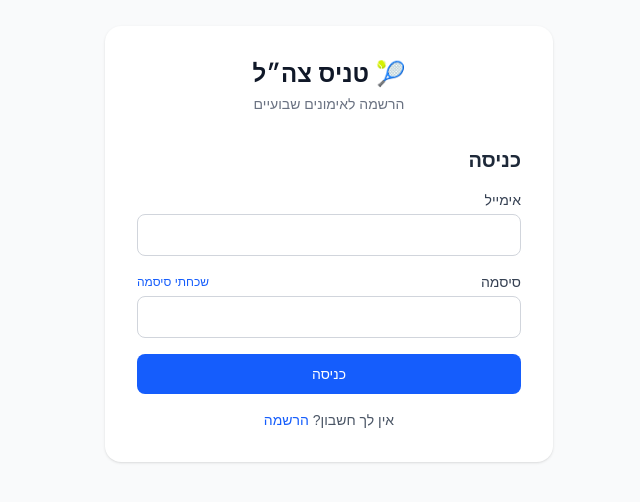
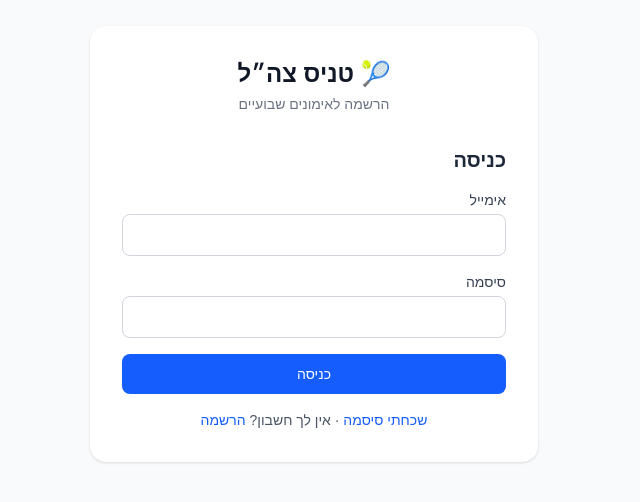
Before and after one commit to DrorArie/idf-tennis, a Next.js app: page /login in a window 1280 px wide. Shown: the part 156-658 px from the top of the page, without its empty margins (400-1040 px from the left). Built offline with nearby package versions, Linux system fonts and the light colour scheme; no server answers.

Commit message:
fix: move forgot password link below submit button so it works

```diff
--- a/app/(auth)/login/page.tsx
+++ b/app/(auth)/login/page.tsx
@@ -43,10 +43,7 @@ export default function LoginPage() {
         />
       </div>
       <div>
-        <div className="flex items-center justify-between mb-1">
-          <label className="text-sm font-medium text-gray-700">סיסמה</label>
-          <Link href="/forgot-password" className="text-xs text-blue-600 hover:underline">שכחתי סיסמה</Link>
-        </div>
+        <label className="block text-sm font-medium text-gray-700 mb-1">סיסמה</label>
         <input
           type="password"
           required
@@ -63,10 +60,10 @@ export default function LoginPage() {
         {loading ? 'מתחבר...' : 'כניסה'}
       </button>
       <p className="text-sm text-center text-gray-600">
+        <Link href="/forgot-password" className="text-blue-600 hover:underline">שכחתי סיסמה</Link>
+        {' · '}
         אין לך חשבון?{' '}
-        <Link href="/register" className="text-blue-600 hover:underline">
-          הרשמה
-        </Link>
+        <Link href="/register" className="text-blue-600 hover:underline">הרשמה</Link>
       </p>
     </form>
   )
```
